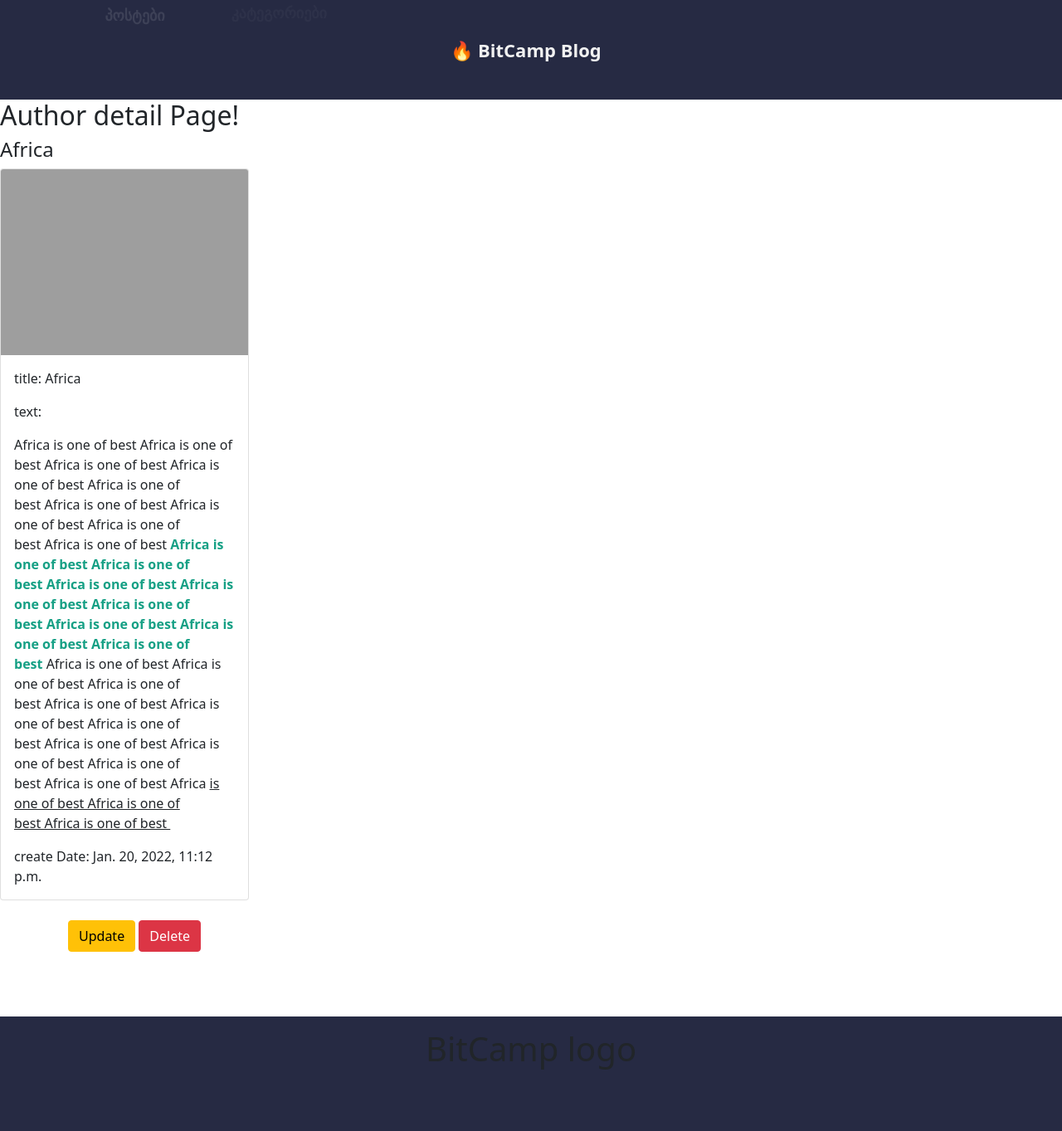
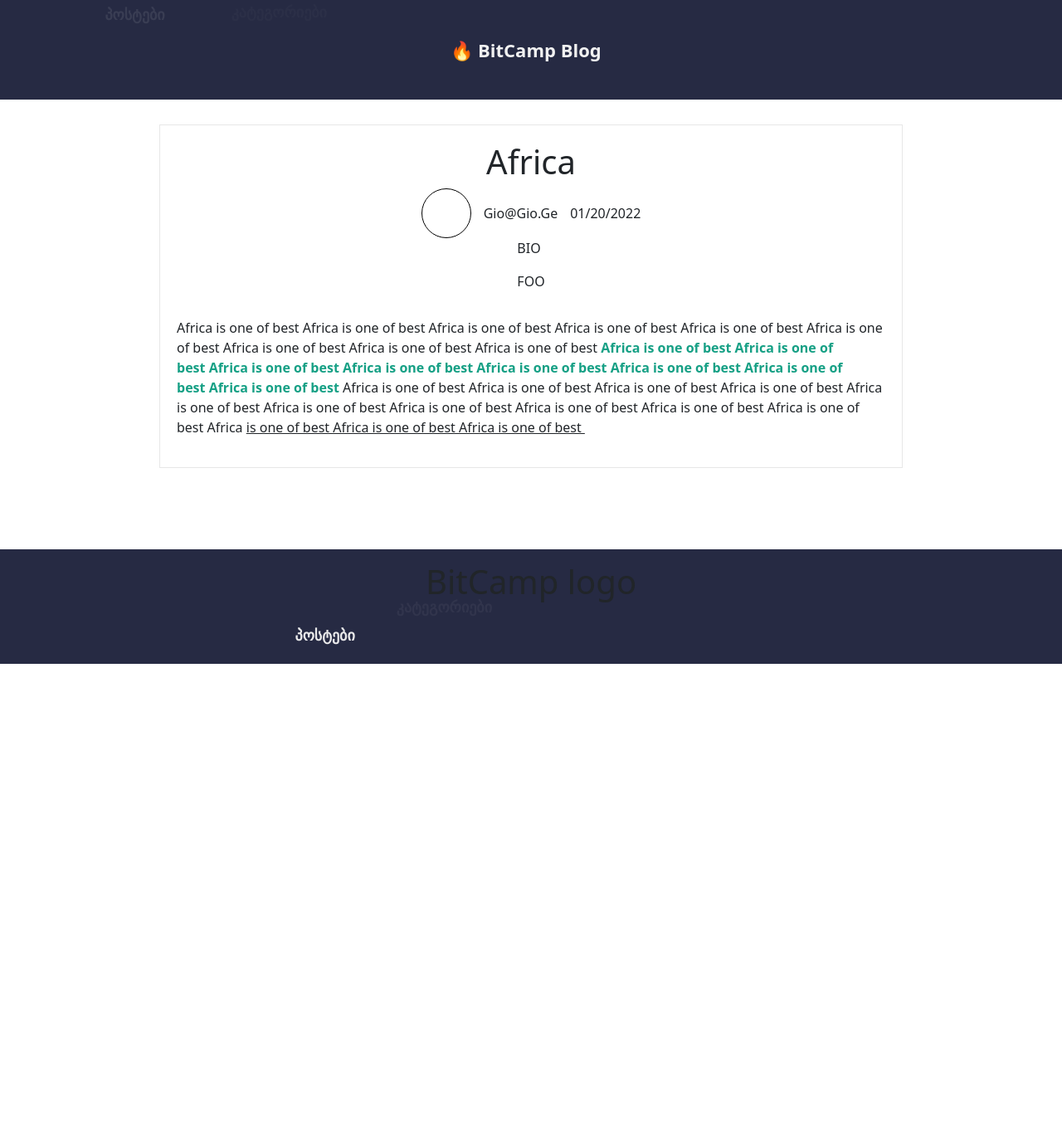
Before and after one commit to Pirmsho/bitcamp-blog-django, a Django app: page /post/5/ in a window 1280 px wide. Shown: the whole page at 83% size. After the commit the page ends 800 px from the top, so only its background shows below. Run offline with Django 4.2, Linux system fonts and the light colour scheme; data comes from the database, SQL or seed files in the repository; some libraries are stand-ins or nearby versions; grey boxes are pictures that could not be loaded.

Commit message:
started post_detail styling

```diff
--- /dev/null
+++ b/bitcamp/bitcamp/static/css/post_detail.css
@@ -0,0 +1,31 @@
+.single-post {
+  display: flex;
+  flex-direction: column;
+  justify-content: center;
+  align-items: center;
+  padding: 20px;
+  border: 1px solid #e7e7e7;
+  width: 70%;
+  margin: 30px auto;
+}
+.single-post-header {
+  display: flex;
+  flex-direction: column;
+  justify-content: center;
+  align-items: center;
+}
+.author-div {
+  display: flex;
+  justify-content: center;
+  align-items: center;
+  gap: 15px;
+}
+.author-div p {
+  margin-bottom: 0;
+}
+.author-img {
+  border-radius: 50%;
+  width: 60px;
+  height: 60px;
+  border: 1px solid black;
+}
--- a/bitcamp/blog/models.py
+++ b/bitcamp/blog/models.py
@@ -25,7 +25,6 @@
         return reverse('home')
 
 
-
 class Post(models.Model):
     title = models.CharField(max_length=255)
     description = models.CharField(max_length=255)
@@ -36,7 +35,7 @@
     image = models.ImageField(upload_to='post')
 
     def get_absolute_url(self):
-        return reverse("blog:post", kwargs={'pk':self.pk})
+        return reverse("blog:post", kwargs={'pk': self.pk})
 
     def __str__(self):
         return self.title
@@ -46,7 +45,8 @@
 
 
 class Comment(models.Model):
-    post = models.ForeignKey(Post, related_name='comments', on_delete=models.CASCADE)
+    post = models.ForeignKey(
+        Post, related_name='comments', on_delete=models.CASCADE)
     author = models.ForeignKey(Account, on_delete=models.CASCADE)
     text = models.TextField()
     created_date = models.DateTimeField(auto_now_add=True)
--- a/bitcamp/blog/templates/blog/post_detail.html
+++ b/bitcamp/blog/templates/blog/post_detail.html
@@ -1,8 +1,14 @@
 {% extends 'base.html' %}
+{% load static %}
+
+
+{% block css_files %}
+<link rel="stylesheet" href="{% static '/css/post_detail.css' %}">
+{% endblock css_files %}
 
 {% block content %}
 
-<h2>
+{% comment %} <h2>
     Author detail Page!
 </h2>
 <div class="jumbotron">
@@ -25,5 +31,28 @@
             </p>
         </div>
 
-    </div>
+    </div> {% endcomment %}
+
+    <article class="single-post">
+        <div class="single-post-header">
+            <h1>{{ post.title | title }}</h1>
+            <div class="author-div">
+                <div class="author-img">
+                    {% comment %} აქ იქნება ავტორის ფოტო {% endcomment %}
+                </div>
+                <p>{{ post.author | title }}</p>
+                <span>{{ post.create_date | date:"SHORT_DATE_FORMAT" }}</span>
+            </div>
+            <div class="categories">
+                {% for category in post.category.all %}
+                <p>{{ category }}</p>
+                {% endfor %}
+            </div>
+        </div>
+
+        <div class="single-post-body">
+            <p>{{ post.text | safe }}</p>
+        </div>
+    </article>
+
 {% endblock %}
```
Also changed, not shown: bitcamp/blog/templates/blog/post_list.html (+6 -2 lines).
